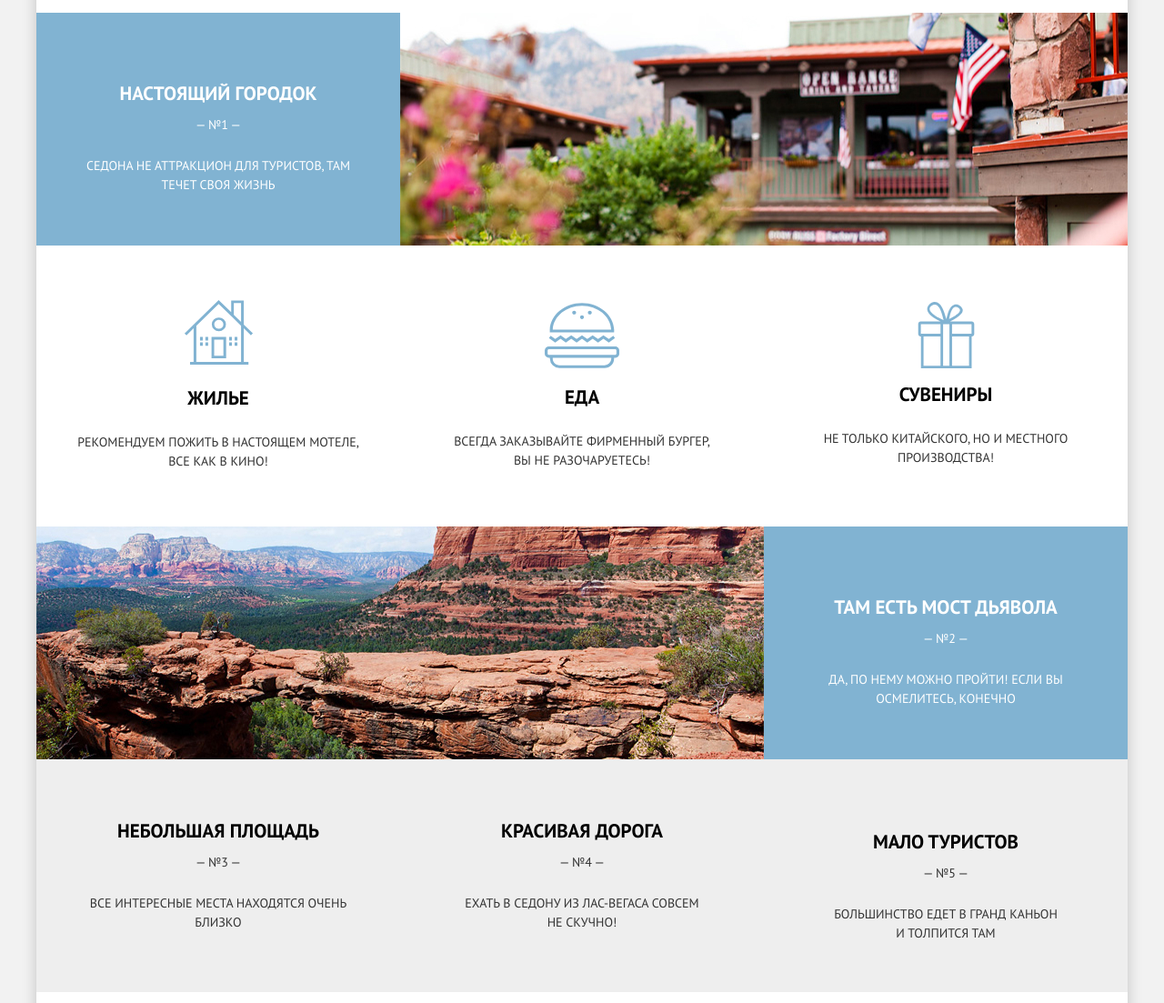
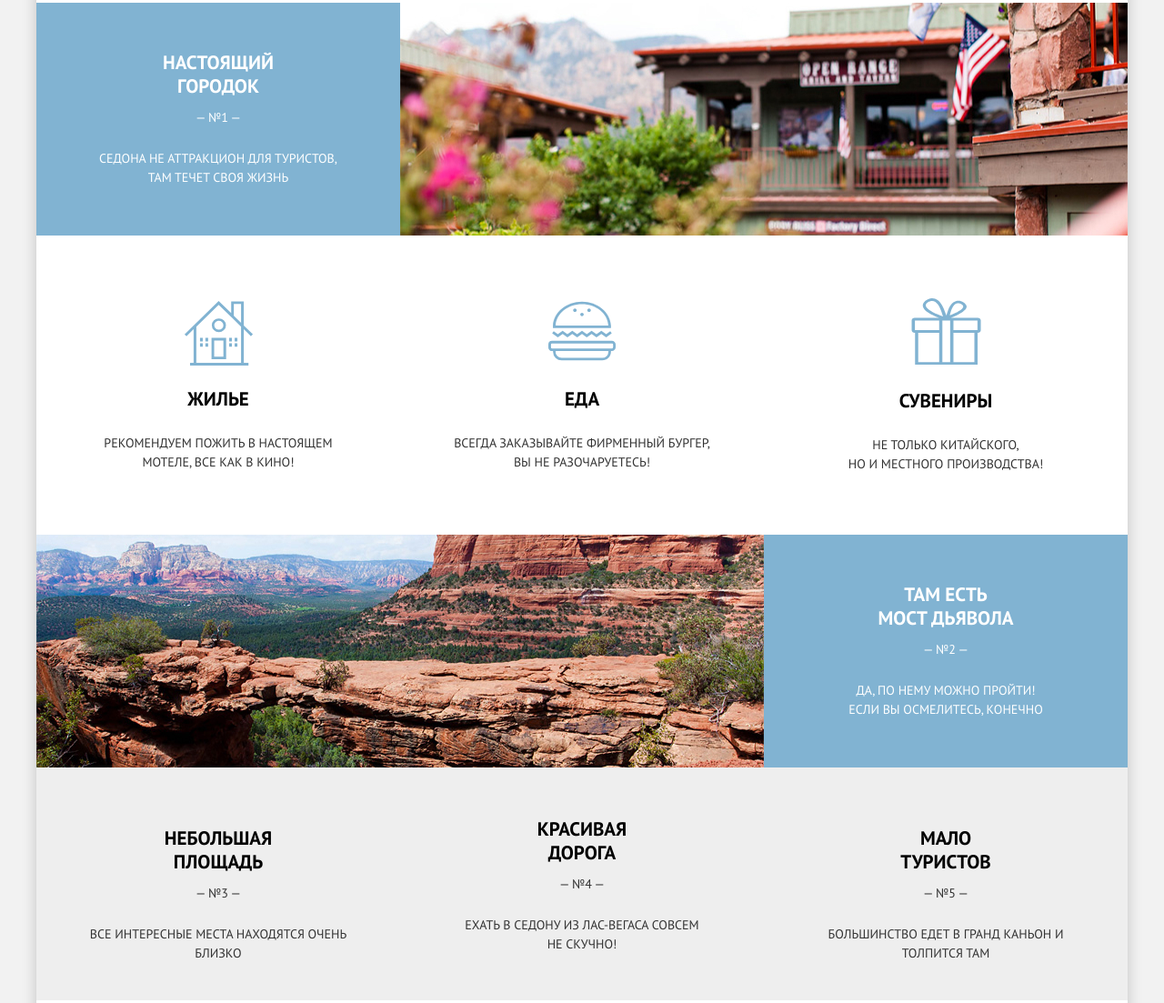
Before and after one commit to htmlacademy-adaptive/61058-sedona-27, a website: page source/index.html in a window 1280 px wide. Shown: the part 777-1880 px from the top of the page at 91% size. Drawn offline with nearby package versions, Linux system fonts and the light colour scheme; files that its build step writes are made by us from their sources.

Commit message:
Выравнивает по Pixel Perfect десктопную версию главной страницы

```diff
--- a/source/index.html
+++ b/source/index.html
@@ -58,7 +58,7 @@
           <li class="advantages__item advantages__item--illustrated advantages__item--order-first">
             <div class="advantages__element-container advantage-element advantage-element--special">
               <h3 class="advantages__title advantage-element__title">Настоящий городок</h3>
-              <p class="advantages__text advantage-element__text">Седона не аттракцион для туристов, там течет своя
+              <p class="advantages__text advantage-element__text">Седона не аттракцион для туристов, там&nbsp;течет своя
                 жизнь</p>
             </div>
 
@@ -72,7 +72,7 @@
           <li class="advantages__item advantages__item--illustrated advantages__item--reversed">
             <div class="advantages__element-container advantage-element advantage-element--special">
               <h3 class="advantages__title advantage-element__title">Там&nbsp;есть Мост&nbsp;Дьявола</h3>
-              <p class="advantages__text advantage-element__text">Да, по нему можно пройти! Если вы осмелитесь, конечно
+              <p class="advantages__text advantage-element__text">Да, по нему можно пройти! <br class="line-break line-break--desktop"> Если вы осмелитесь, конечно
               </p>
             </div>
             <picture class="advantages__image-container">
@@ -92,7 +92,7 @@
           </li>
           <li class="advantages__item advantages__item--last advantage-element">
             <h3 class="advantages__title advantage-element__title">Мало туристов</h3>
-            <p class="advantages__text advantage-element__text">Большинство едет в гранд каньон и&nbsp;толпится там</p>
+            <p class="advantages__text advantage-element__text">Большинство едет в гранд каньон<br class="line-break line-break--mobile"> и толпится там</p>
           </li>
           <li class="advantages__item advantages__item--services advantages__item--order-second">
             <h3 class="visually-hidden">Услуги и товары</h3>
@@ -113,7 +113,7 @@
               </li>
               <li class="services__item services__item--gift">
                 <h4 class="services__title">Сувениры</h4>
-                <p class="services__text">Не только китайского, но&nbsp;и местного производства!</p>
+                <p class="services__text">Не только китайского,<br class="line-break line-break--desktop"> но&nbsp;и местного производства!</p>
                 <svg class="services__icon" width="40" height="40" aria-hidden="true" focusable="false">
                   <use href="img/vector/sprite.svg#services-gift"/>
                 </svg>
@@ -132,9 +132,8 @@
 
       <section class="map">
         <h2 class="visually-hidden">Седона на карте</h2>
-        <!-- src="https://www.google.com/maps/embed?pb=!1m18!1m12!1m3!1d1937311.3778416063!2d-111.88535720826671!3d34.82766335660727!2m3!1f0!2f0!3f0!3m2!1i1024!2i768!4f13.1!3m3!1m2!1s0x872da132f942b00d%3A0x5548c523fa6c8efd!2z0KHQtdC00L7QvdCwLCDQkNGA0LjQt9C-0L3QsCA4NjMzNiwg0KHQqNCQ!5e0!3m2!1sru!2sru!4v1672237541338!5m2!1sru!2sru" -->
         <iframe class="map__window"
-
+        src="https://www.google.com/maps/embed?pb=!1m18!1m12!1m3!1d1937311.3778416063!2d-111.88535720826671!3d34.82766335660727!2m3!1f0!2f0!3f0!3m2!1i1024!2i768!4f13.1!3m3!1m2!1s0x872da132f942b00d%3A0x5548c523fa6c8efd!2z0KHQtdC00L7QvdCwLCDQkNGA0LjQt9C-0L3QsCA4NjMzNiwg0KHQqNCQ!5e0!3m2!1sru!2sru!4v1672237541338!5m2!1sru!2sru"
         width="320" height="350" style="border:0;" allowfullscreen="" loading="lazy" referrerpolicy="no-referrer-when-downgrade"></iframe>
       </section>
     </main>
--- a/source/sass/components/advantage-element.scss
+++ b/source/sass/components/advantage-element.scss
@@ -1,7 +1,7 @@
 @use "../mixins.scss";
 @use "../variables.scss" as var;
 
-$-text-max-width: 400px;
+$-text-max-width-mobile: 400px;
 
 .advantage-element {
   @include mixins.base-centralizer;
@@ -27,12 +27,12 @@ $-text-max-width: 400px;
   }
 
   @media (min-width: var.$desktop-width) {
-    padding: 52px var.$advantage-element-horizontal-padding-desktop;
+    padding: 45px var.$advantage-element-horizontal-padding-desktop 40px;
   }
 }
 
 .advantage-element__title {
-  max-width: $-text-max-width;
+  max-width: $-text-max-width-mobile;
   margin: 0 auto;
   margin-bottom: 49px;
 
@@ -41,12 +41,15 @@ $-text-max-width: 400px;
   text-align: center;
 
   @media (min-width: var.$tablet-width) {
+    max-width: 150px;
     margin-bottom: 56px;
+    font-size: 21px;
+    line-height: 1.24;
   }
 }
 
 .advantage-element__text {
-  max-width: $-text-max-width;
+  max-width: $-text-max-width-mobile;
   margin: 0 auto;
 
   font-size: 14px;
--- a/source/sass/components/advantages-section.scss
+++ b/source/sass/components/advantages-section.scss
@@ -32,6 +32,10 @@
       display: none;
     }
   }
+
+  @media (min-width: var.$desktop-width) {
+    margin-bottom: 45px;
+  }
 }
 
 .advantages-section__title {
--- a/source/sass/components/advantages.scss
+++ b/source/sass/components/advantages.scss
@@ -68,6 +68,16 @@
       display: none;
     }
   }
+
+  @media (min-width: var.$desktop-width) {
+    &:nth-child(3) {
+      padding-top: 65px;
+    }
+
+    &--last {
+      padding-bottom: 20px;
+    }
+  }
 }
 
 .advantages__element-container {
@@ -83,6 +93,13 @@
     .advantages__item--order-first & {
       padding-top: 52px;
       padding-bottom: 31px;
+    }
+  }
+
+  @media (min-width: var.$desktop-width) {
+    &,
+    .advantages__item--order-first & {
+      padding-bottom: 52px;
     }
   }
 }
@@ -124,10 +141,4 @@
   .advantages__item--illustrated &::after {
     color: var.$color-white;
   }
-
-  @media (min-width: var.$tablet-width) {
-    font-size: 21px;
-    line-height: 1.24;
-    padding: 0 20px;
-  }
 }
--- a/source/sass/components/line-break.scss
+++ b/source/sass/components/line-break.scss
@@ -1,7 +1,8 @@
 @use "../variables.scss" as var;
 
 .line-break {
-  &--tablet {
+  &--tablet,
+  &--desktop {
     display: none;
   }
 
@@ -14,4 +15,10 @@
       display: inline;
     }
   }
+
+  @media (min-width: var.$desktop-width) {
+    &--desktop {
+      display: inline;
+    }
+  }
 }
--- a/source/sass/components/servises.scss
+++ b/source/sass/components/servises.scss
@@ -42,7 +42,7 @@
   }
 
   @media (min-width: var.$desktop-width) {
-    // padding: 60px var.$advantage-element-horizontal-padding-desktop;
+    padding: 67px var.$advantage-element-horizontal-padding-desktop;
   }
 }
 
@@ -104,6 +104,14 @@
       margin-bottom: 14px;
     }
   }
+
+  @media (min-width: var.$desktop-width) {
+    .services__icon {
+      width: 74px;
+      height: 74px;
+      margin-bottom: 25px;
+    }
+  }
 }
 
 .services__item--gift {
@@ -114,4 +122,12 @@
       margin-bottom: 14px;
     }
   }
+
+
+  @media (min-width: var.$desktop-width) {
+    .services__icon {
+      width: 95px;
+      margin-bottom: 25px;
+    }
+  }
 }
```
